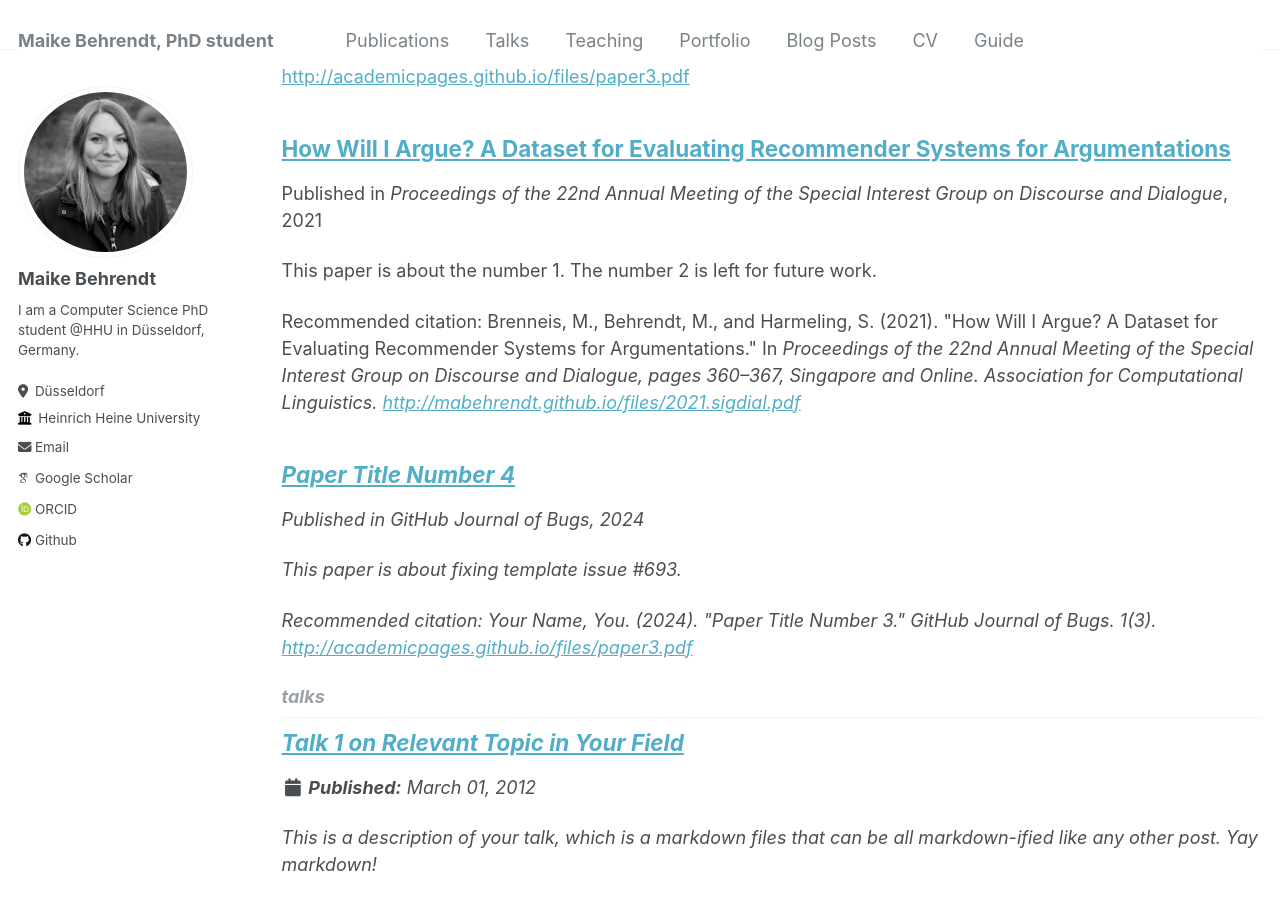
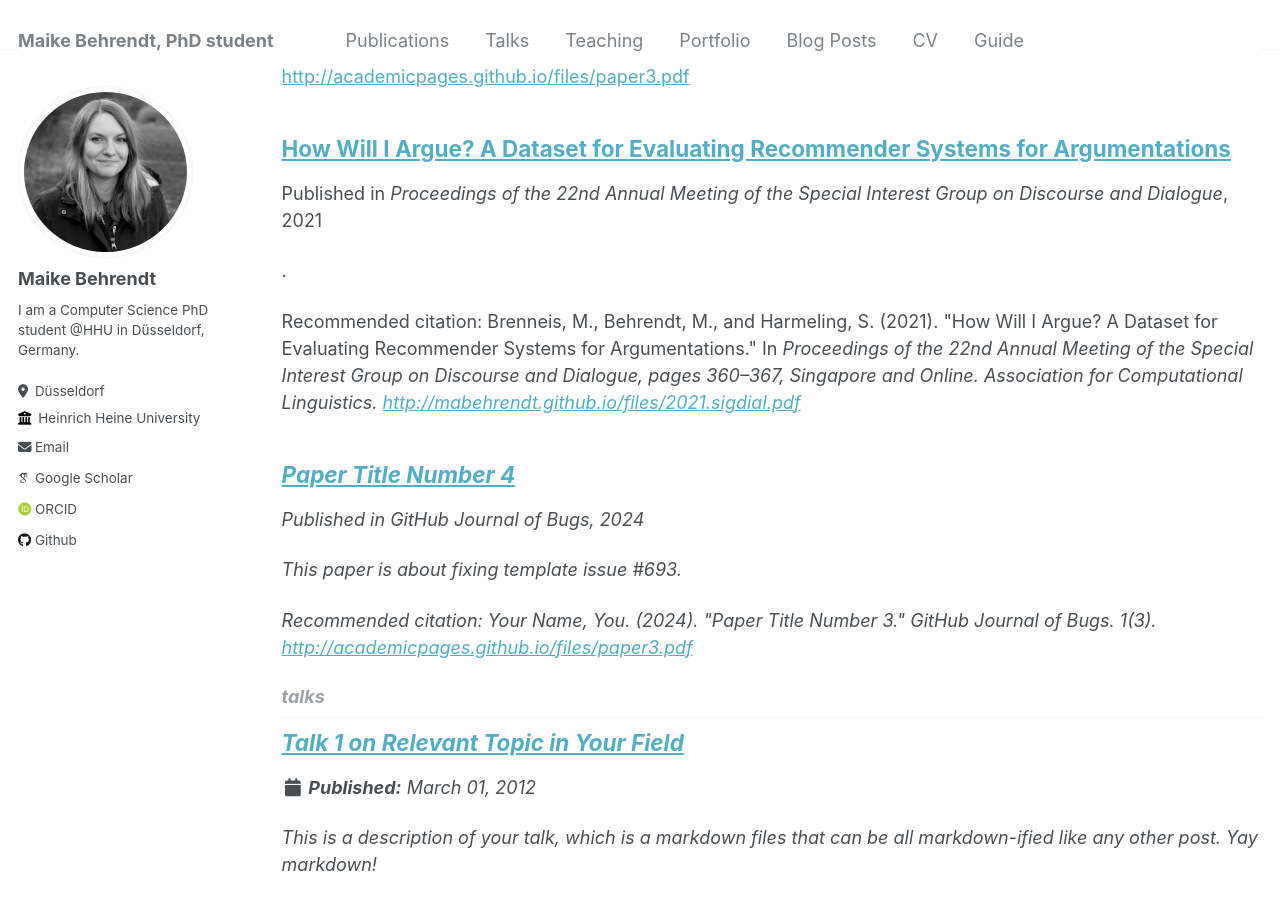
Before and after one commit to mabehrendt/mabehrendt.github.io, a Jekyll site: the page built from _pages/collection-archive.html, in a window 1280 px wide and 900 px high, scrolled down 1495 px. Built offline with Jekyll 4.4.1, drawn with Linux system fonts in a browser that asks for light colours; some web fonts are replaced.

Commit message:
Update 2009-10-01-paper-title-number-1.md

```diff
--- a/_publications/2009-10-01-paper-title-number-1.md
+++ b/_publications/2009-10-01-paper-title-number-1.md
@@ -2,7 +2,7 @@
 title: "How Will I Argue? A Dataset for Evaluating Recommender Systems for Argumentations"
 collection: publications
 permalink: /publication/2009-10-01-paper-title-number-1
-excerpt: 'This paper is about the number 1. The number 2 is left for future work.'
+excerpt: '.'
 date: 2021-07-29
 venue: 'Proceedings of the 22nd Annual Meeting of the Special Interest Group on Discourse and Dialogue'
 paperurl: 'http://mabehrendt.github.io/files/2021.sigdial.pdf'
```
